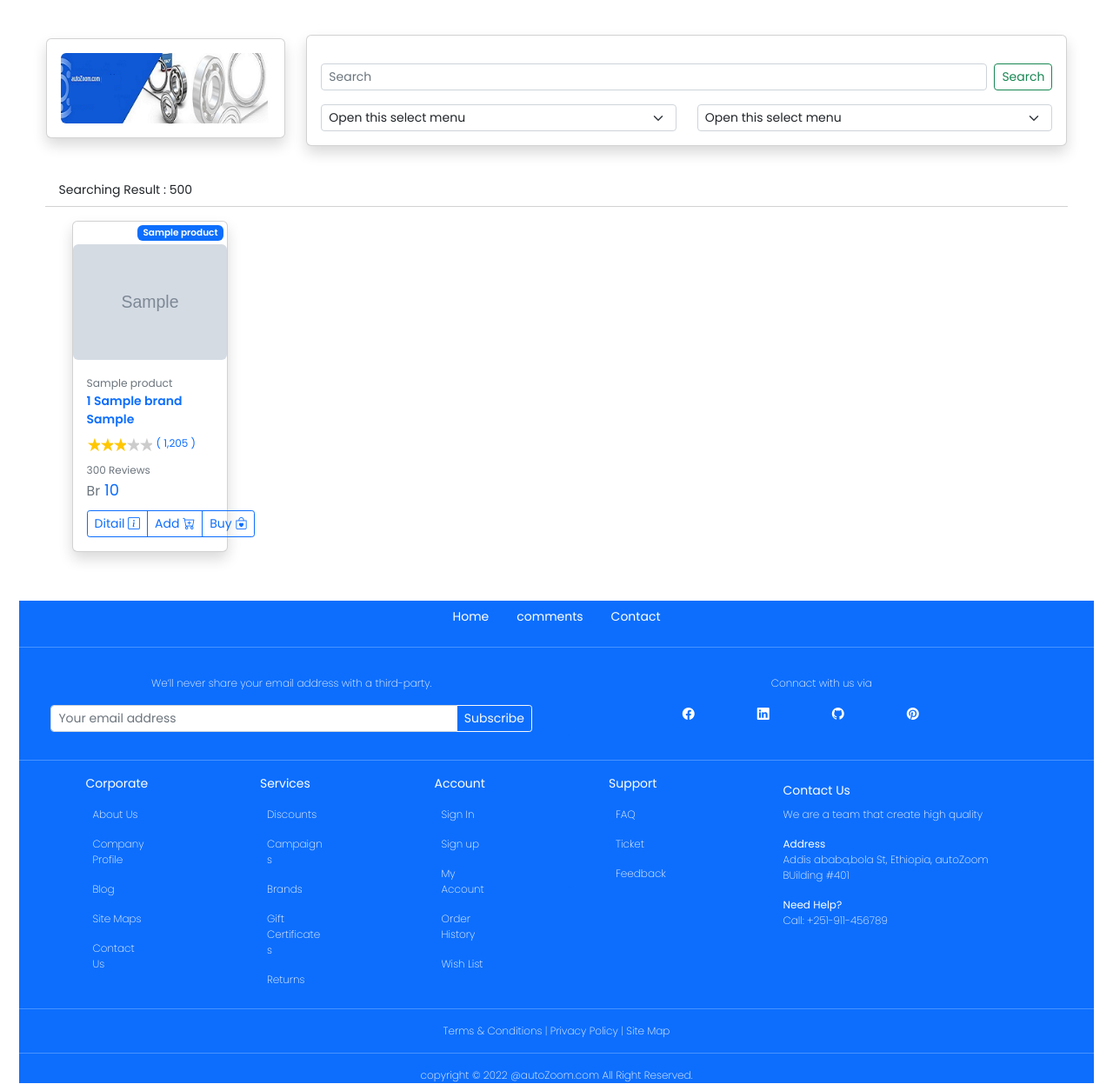
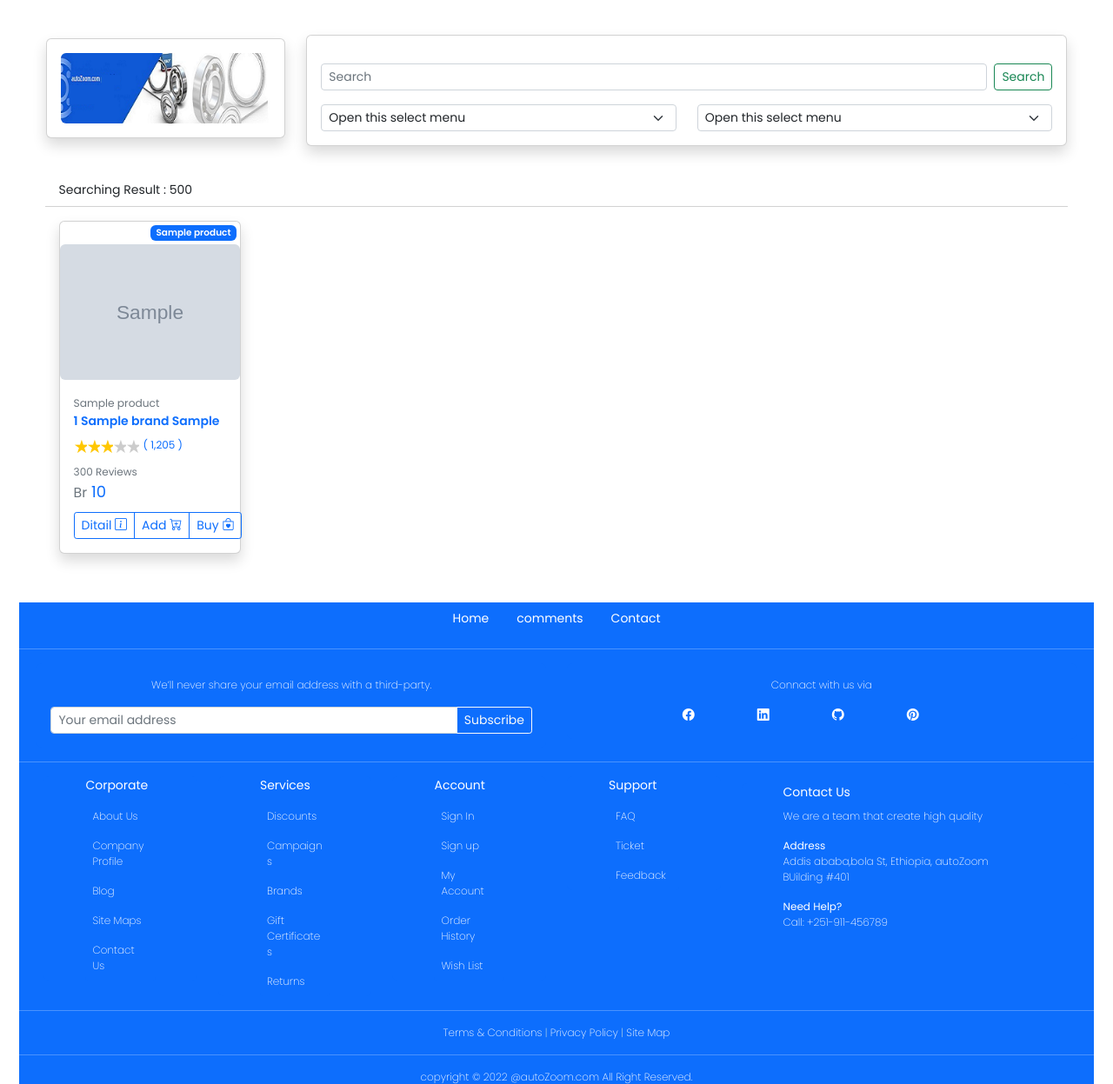
Before and after one commit to temesgen-zenebe/autoZoom.com, a Django app: template templates/products/product_list.html in a window 1280 px wide. Shown: the part 72-1319 px from the top of the page at 87% size. Run offline with Django 4.2, Linux system fonts and the light colour scheme; the template is opened without the code that fills it: most values are stand-ins (such as "Sample title", 1, 10 or a date in 2020); grey boxes marked "Sample" are stand-in pictures; some libraries are stand-ins or nearby versions.

Commit message:
editing product list view template

```diff
--- a/templates/products/product_list.html
+++ b/templates/products/product_list.html
@@ -67,8 +67,9 @@
                 <div class="card-body">
                   <div class="row row-cols-1 row-cols-md-5 g-4">
                     {% for product in productList %}
-                    <a href="{% url 'products:product-detail' product.slug %}">
+
                         <div class="col">
+                            <a href="{% url 'products:product-detail' product.slug %}" class="text-decoration-none">
                                 <div class="card shadow h-100">
 
                                     <div class="d-flex justify-content-end">
@@ -140,8 +141,9 @@
                                         </div>
                                     </div>
                                 </div>
+                            </a>
                         </div>
-                    </a>
+
                     {% endfor %}
                   </div>
                 </div>
```
Lines whose indentation alone changed are shown as unchanged.
